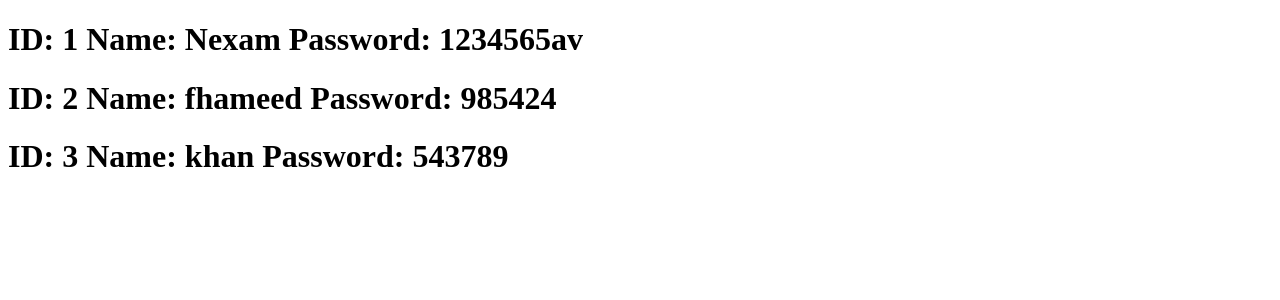
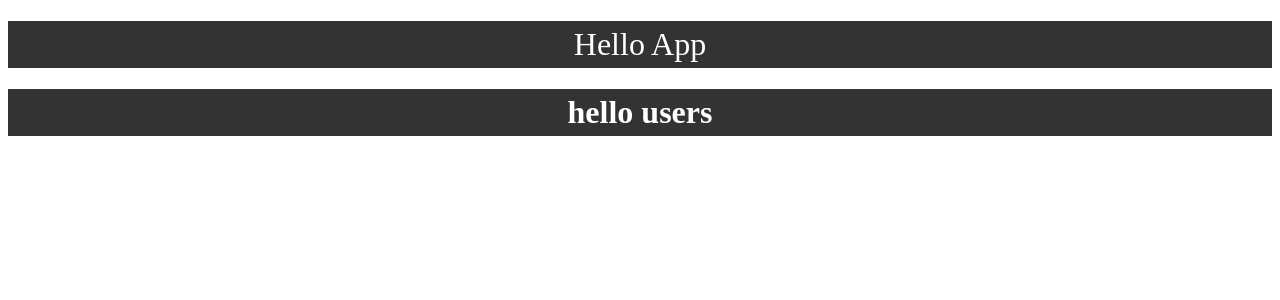
Before and after one commit to nezam0003/React-JS, a React (Create React App) app in the folder geekyshow/my-app/: page / in a window 1280 px wide. Shown: the top 300 px of the page. Built offline with nearby package versions, Linux system fonts and the light colour scheme.

Commit message:
Css styleing inline/external/css module

```diff
--- /dev/null
+++ b/geekyshow/my-app/src/CSS-Style/App.css
@@ -0,0 +1,20 @@
+.myH1 {
+  font-size: 2rem;
+  font-weight: 300;
+  background-color: #333;
+  color: #fff;
+  text-align: center;
+  padding: 0.3rem 0;
+}
+.txtB {
+  padding: 0.3rem 0;
+  text-align: center;
+  color: #fff;
+  background-color: #333;
+}
+.txtG {
+  padding: 0.3rem 0;
+  text-align: center;
+  background-color: #111;
+  color: red;
+}
--- /dev/null
+++ b/geekyshow/my-app/src/CSS-Style/App.js
@@ -0,0 +1,43 @@
+/*************** Inline Style  *************/
+// import React, { Component, Fragment } from "react";
+
+// export default class App extends Component {
+//   state = {
+//     change: false,
+//   };
+//   changeColor = () => {
+//     this.setState({ change: true });
+//   };
+//   render() {
+//     const btnStyle = {
+//       color: "white",
+//       backgroundColor: "black",
+//     };
+//     if (this.state.change) {
+//       btnStyle.backgroundColor = "red";
+//     }
+//     return (
+//       <Fragment>
+//         <button style={btnStyle} onClick={this.changeColor}>
+//           Button
+//         </button>
+//       </Fragment>
+//     );
+//   }
+// }
+
+/*************** External Style  *************/
+import React, { Component, Fragment } from "react";
+import User from "./User";
+import "./App.css";
+export default class App extends Component {
+  render() {
+    const style = true;
+    return (
+      <Fragment>
+        <h1 className="myH1">Hello App</h1>
+        <User rang={style ? "txtB" : "txtG"} />
+      </Fragment>
+    );
+  }
+}
--- /dev/null
+++ b/geekyshow/my-app/src/CSS-Style/User.js
@@ -0,0 +1,11 @@
+import React, { Component, Fragment } from "react";
+
+export default class User extends Component {
+  render() {
+    return (
+      <Fragment>
+        <h1 className={this.props.rang}>hello users</h1>
+      </Fragment>
+    );
+  }
+}
--- a/geekyshow/my-app/src/index.js
+++ b/geekyshow/my-app/src/index.js
@@ -71,5 +71,9 @@ import ReactDOM from "react-dom";
 // ReactDOM.render(<App numbers={arrValues} />, document.getElementById("root"));
 
 /**** List using state ****/
-import App from "./Lists/App";
+// import App from "./Lists/App";
+// ReactDOM.render(<App />, document.getElementById("root"));
+
+/**************** CSS Style ****************/
+import App from "./CSS-Style/App";
 ReactDOM.render(<App />, document.getElementById("root"));
```
